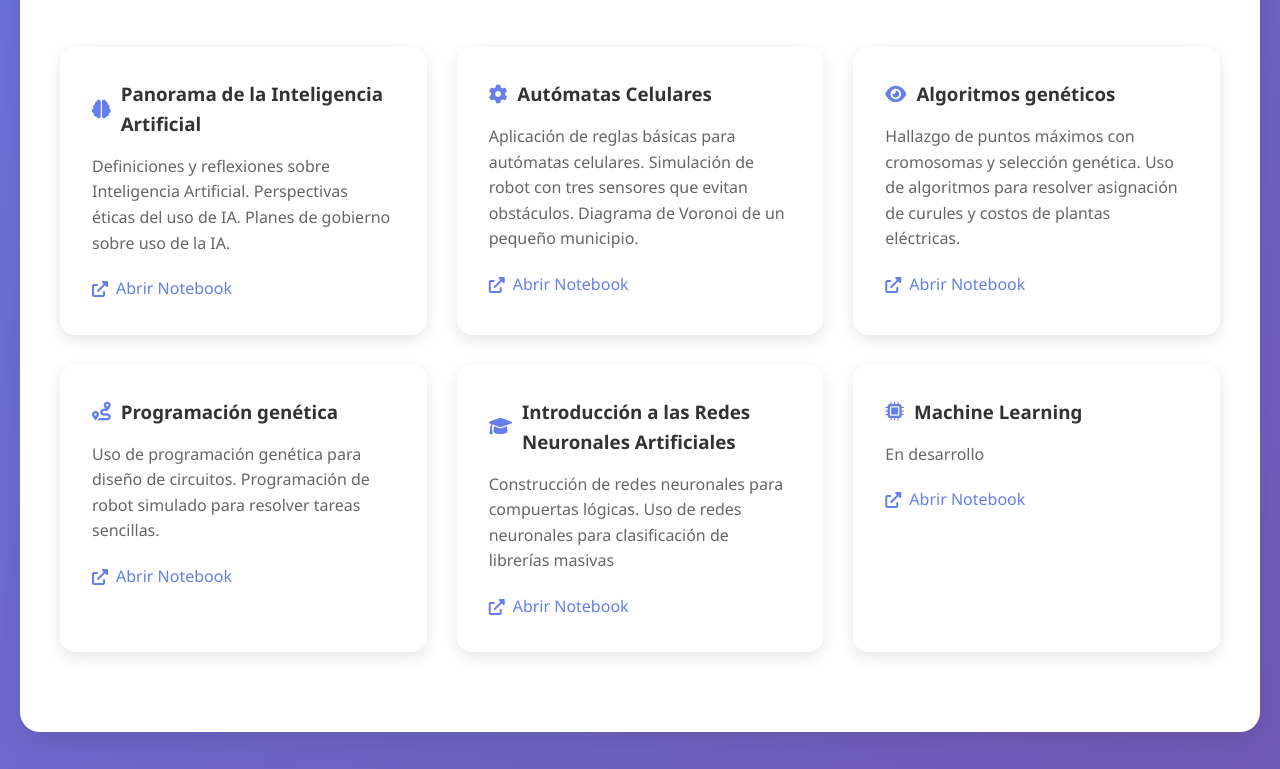
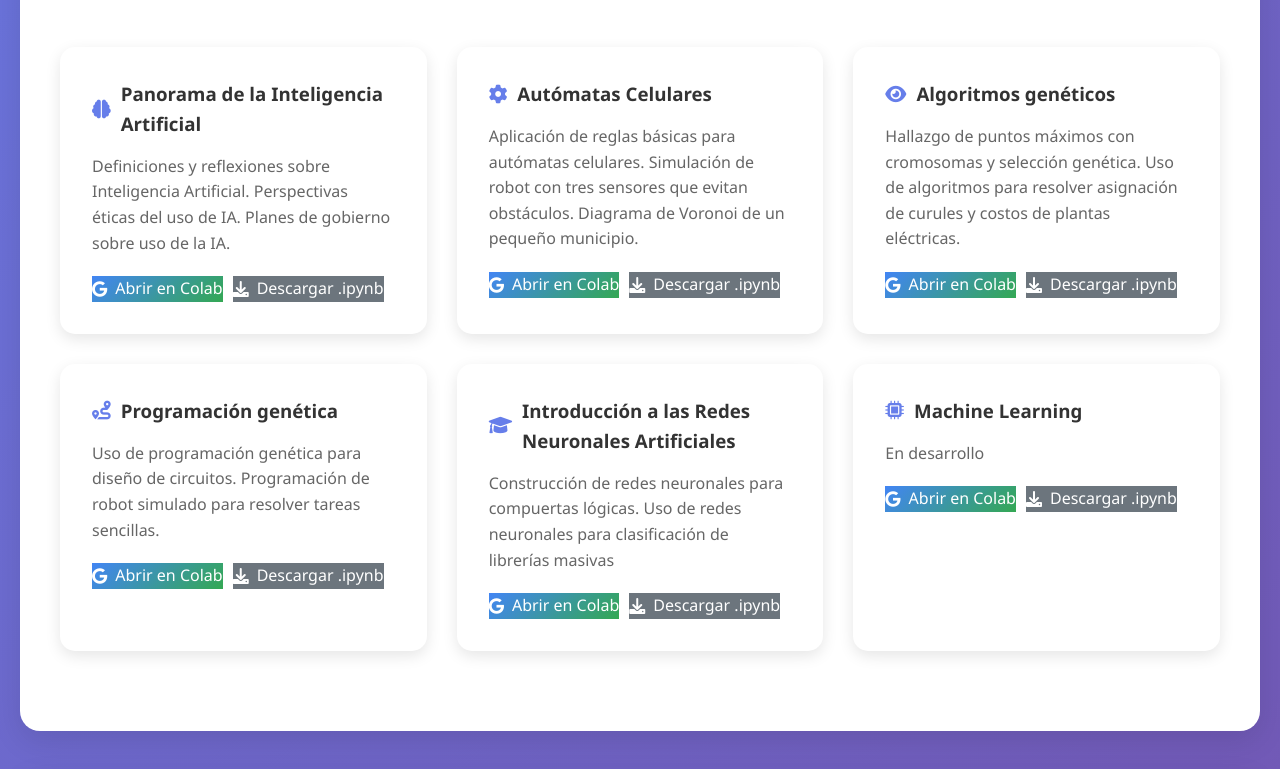
Before and after one commit to jujgomezru/ia-minirobots, a plain HTML site: page index.html in a window 1280 px wide. Shown: the part 987-1756 px from the top of the page. Drawn offline with Linux system fonts and the light colour scheme.

Commit message:
Nuevo intento de corrección de apertura de Google Colab

```diff
--- a/script.js
+++ b/script.js
@@ -75,6 +75,13 @@ const notebooks = [
 
 // Function to create notebook cards
 function createNotebookCard(notebook) {
+    // URL base de Google Colab con tu repositorio
+    const colabBaseUrl = 'https://colab.research.google.com/github/';
+    const userRepo = 'jujgomezru/ia-minirobots'; // Esto lo puedes hacer dinámico si quieres
+    const branch = 'main'; // o 'master' según tu repositorio
+
+    const colabUrl = `${colabBaseUrl}${userRepo}/blob/${branch}/${notebook.file}`;
+
     return `
         <div class="notebook-card">
             <h3>
@@ -82,10 +89,16 @@ function createNotebookCard(notebook) {
                 ${notebook.title}
             </h3>
             <p>${notebook.description}</p>
-            <a href="${notebook.file}" class="notebook-link" target="_blank">
-                <i class="fas fa-external-link-alt"></i>
-                Abrir Notebook
-            </a>
+            <div class="notebook-actions">
+                <a href="${colabUrl}" class="notebook-link colab-link" target="_blank">
+                    <i class="fab fa-google"></i>
+                    Abrir en Colab
+                </a>
+                <a href="${notebook.file}" class="notebook-link download-link" download>
+                    <i class="fas fa-download"></i>
+                    Descargar .ipynb
+                </a>
+            </div>
         </div>
     `;
 }
@@ -115,26 +128,25 @@ function loadNotebooks() {
 // Function to handle notebook clicks and check if files exist
 function setupNotebookLinks() {
     document.addEventListener('click', function(e) {
-        if (e.target.classList.contains('notebook-link') || e.target.parentElement.classList.contains('notebook-link')) {
+        // Solo verificar enlaces de descarga, no los de Colab
+        if (e.target.classList.contains('download-link') ||
+            e.target.parentElement.classList.contains('download-link')) {
             e.preventDefault();
 
-            const link = e.target.classList.contains('notebook-link') ? e.target : e.target.parentElement;
+            const link = e.target.classList.contains('download-link') ? e.target : e.target.parentElement;
             const notebookPath = link.getAttribute('href');
 
-            // Check if the notebook file exists
             fetch(notebookPath)
                 .then(response => {
                     if (response.ok) {
-                        // If file exists, open it
-                        window.open(notebookPath, '_blank');
+                        // Forzar la descarga
+                        window.location.href = notebookPath;
                     } else {
-                        // If file doesn't exist, show a message
-                        showNotebookMessage(link, 'Este notebook estará disponible próximamente.');
+                        showNotebookMessage(link, 'Archivo no disponible temporalmente.');
                     }
                 })
                 .catch(() => {
-                    // If there's an error (file doesn't exist), show a message
-                    showNotebookMessage(link, 'Este notebook estará disponible próximamente.');
+                    showNotebookMessage(link, 'Error de conexión.');
                 });
         }
     });
--- a/styles.css
+++ b/styles.css
@@ -260,6 +260,12 @@ body {
     margin-bottom: 20px;
 }
 
+.notebook-actions {
+    display: flex;
+    gap: 10px;
+    margin-top: 15px;
+}
+
 .notebook-link {
     display: inline-flex;
     align-items: center;
@@ -272,6 +278,26 @@ body {
 
 .notebook-link:hover {
     color: #764ba2;
+}
+
+.colab-link {
+    background: linear-gradient(135deg, #4285f4, #34a853);
+    color: white;
+}
+
+.colab-link:hover {
+    background: linear-gradient(135deg, #3367d6, #2e8b57);
+    transform: translateY(-2px);
+}
+
+.download-link {
+    background: #6c757d;
+    color: white;
+}
+
+.download-link:hover {
+    background: #545b62;
+    transform: translateY(-2px);
 }
 
 /* About section */
```
